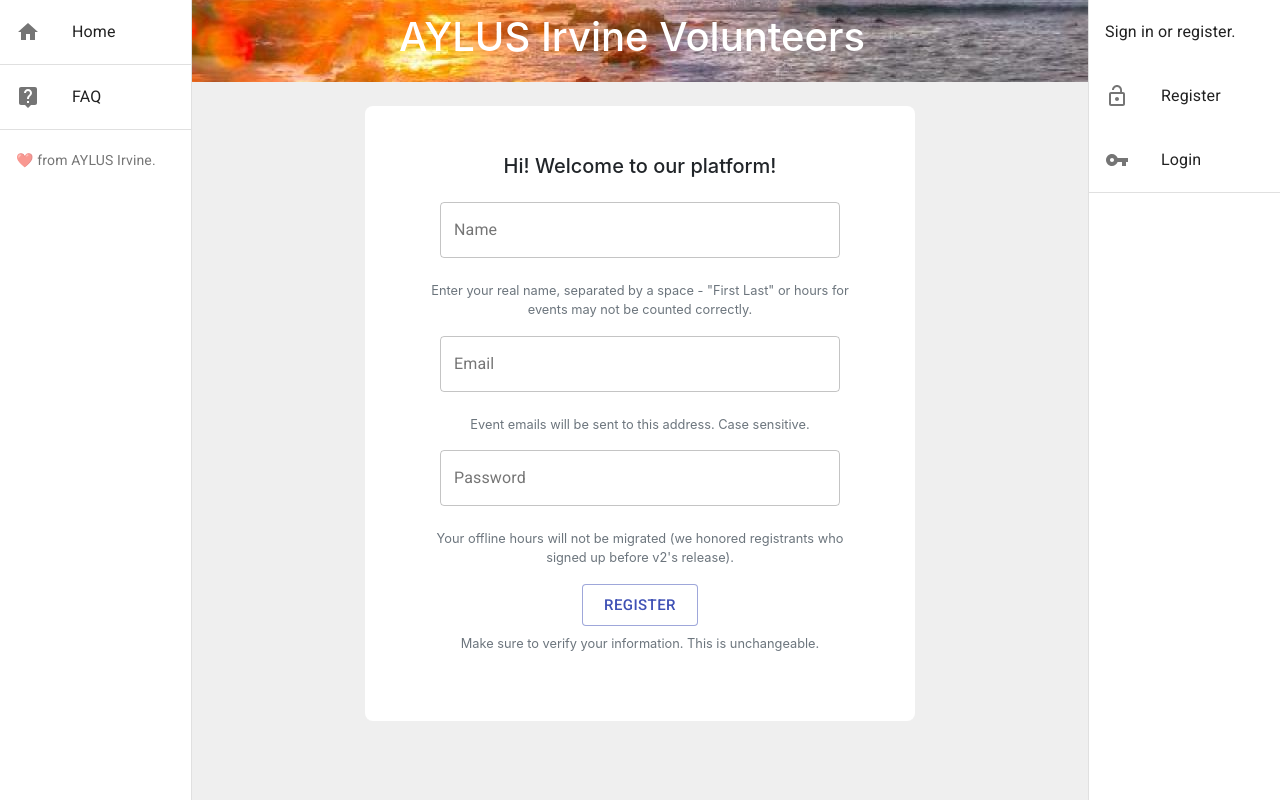
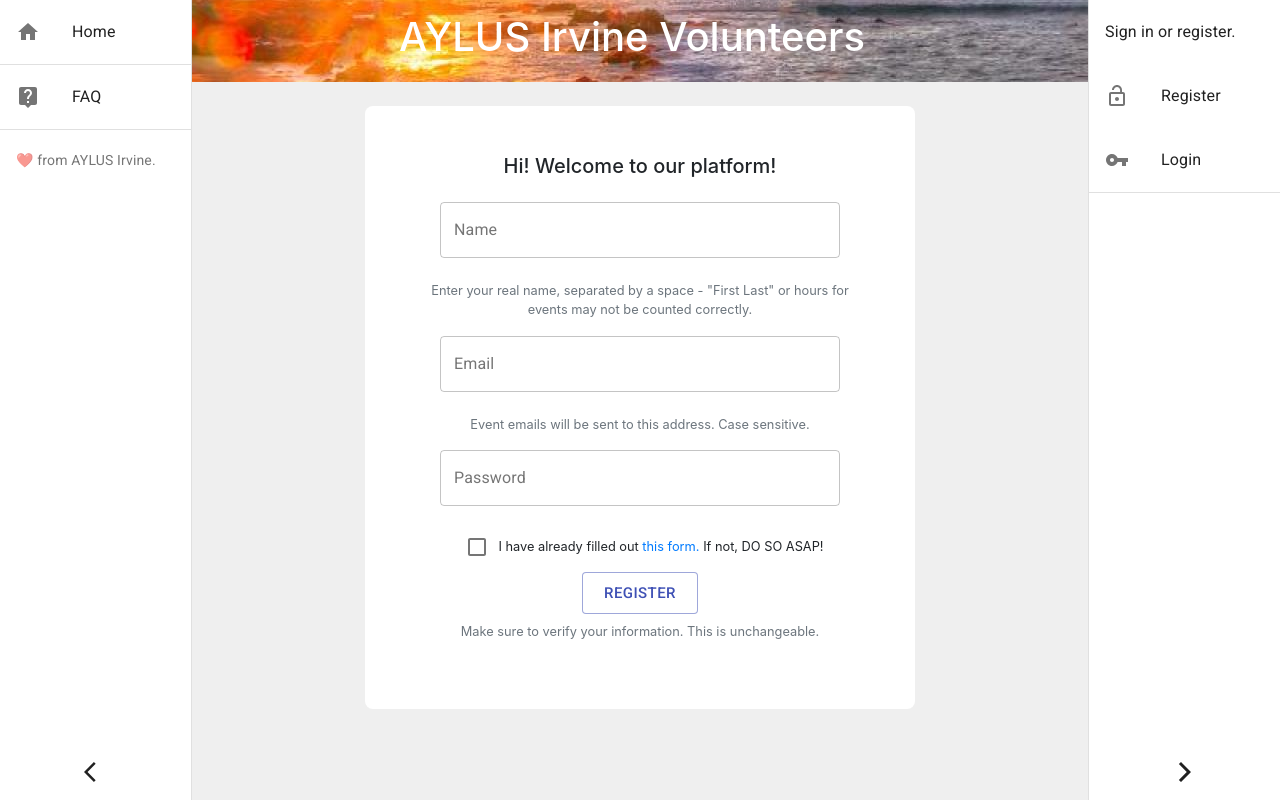
Before and after one commit to briansongdev/aylusirvine, a React (Create React App) app in the folder client/: page /register in a window 1280 px wide. Built offline with nearby package versions, Linux system fonts and the light colour scheme; no server answers.

Commit message:
changed layouts in preparation for flyer ads

```diff
--- a/client/package.json
+++ b/client/package.json
@@ -22,6 +22,7 @@
     "react-device-detect": "^1.13.1",
     "react-dom": "^16.13.1",
     "react-linkify": "^1.0.0-alpha",
+    "react-mailto": "^0.4.0",
     "react-materialize": "^3.9.2",
     "react-router-dom": "^5.2.0",
     "react-scripts": "3.4.3"
--- a/client/src/components/register-for-event.component.js
+++ b/client/src/components/register-for-event.component.js
@@ -58,8 +58,7 @@ class RegisterForEvent extends Component {
       axios.post("/api/log/post", logRequest);
       this.setState({ hasLoggedListen: "true" });
     }
-    alert("Success! Thank you for registering!");
-    window.location = "/";
+    alert("Success, thank you! You may now go back to the home page.");
   };
 
   componentDidMount() {
--- a/client/src/components/register.component.js
+++ b/client/src/components/register.component.js
@@ -1,20 +1,23 @@
 import React, { useState, useContext } from "react";
 import { Container, Form, Row } from "react-bootstrap";
-import { Button, TextField } from "@material-ui/core";
+import { Button, TextField, Checkbox } from "@material-ui/core";
 import { isMobile } from "react-device-detect";
 import UserContext from "../context/UserContext";
 import axios from "axios";
 import "../landing/App.css";
 
 export default function Register() {
-  const recaptcha = React.createRef();
   const [name, setName] = useState();
   let [email, setEmail] = useState();
+  let [isChecked, setChecked] = useState(false);
   let [identification, setID] = useState();
   const [isErr, setIsErr] = useState(false);
   const [errMessage, setErrMessage] = useState("");
   const { userData, setUserData } = useContext(UserContext);
   const submit = async (e) => {
+    if (!isChecked) {
+      alert("Please confirm you have previously filled out the Google Form.");
+    }
     e.preventDefault();
     setIsErr(false);
     if (!(!name || !identification || !email)) {
@@ -23,6 +26,7 @@ export default function Register() {
       const passed = await axios.post("/api/users/add", newUser).catch((e) => {
         setID("");
         setIsErr(true);
+        setChecked(false);
         if (e == "Error: Request failed with status code 400") {
           setErrMessage(
             "Account with same name or email already exists. Login?"
@@ -61,13 +65,27 @@ export default function Register() {
     } else {
       setID("");
       setIsErr(true);
+      setChecked(false);
       setErrMessage("Please fill out all fields.");
     }
+  };
+
+  const handleChange = (event) => {
+    setChecked(event.target.checked);
   };
 
   return (
     <Container style={{ width: "100%" }}>
       <br />
+      {isMobile ? (
+        <>
+          <Row className="justify-content-center">
+            <h6 style={{ color: "red" }}>Best in horizontal.</h6>
+          </Row>
+        </>
+      ) : (
+        <></>
+      )}
       <>
         {!userData.user ? (
           <>
@@ -132,13 +150,25 @@ export default function Register() {
                       value={identification}
                       onChange={(e) => setID(e.target.value)}
                     />
-                    <Form.Text className="text-muted">
-                      <br />
-                      Your offline hours will not be migrated (we honored
-                      registrants who signed up before v2's release).
+                  </Form.Group>
+                  <Row className="p-1 justify-content-center">
+                    <Checkbox
+                      color="primary"
+                      checked={isChecked}
+                      onChange={handleChange}
+                    />
+                    <Form.Text style={{ margin: "auto 0 auto 0" }}>
+                      I have already filled out{" "}
+                      <a
+                        href="https://forms.gle/oZgMUmX5fiitANvMA"
+                        target="_blank"
+                        rel="noopener noreferrer"
+                      >
+                        this form.
+                      </a>{" "}
+                      If not, DO SO ASAP!
                     </Form.Text>
-                  </Form.Group>
-
+                  </Row>
                   <Button
                     style={{ backgroundColor: "white" }}
                     size="large"
@@ -174,7 +204,7 @@ export default function Register() {
                         error={isErr}
                         helperText={errMessage}
                         style={{
-                          left: "-20px",
+                          left: "-30px",
                           width: "200px",
                           height: "56px",
                         }}
@@ -194,7 +224,7 @@ export default function Register() {
                       <Form.Control
                         as={TextField}
                         style={{
-                          left: "-20px",
+                          left: "-30px",
                           width: "200px",
                           height: "56px",
                         }}
@@ -215,7 +245,7 @@ export default function Register() {
                       <Form.Control
                         as={TextField}
                         style={{
-                          left: "-20px",
+                          left: "-30px",
                           width: "200px",
                           height: "56px",
                         }}
@@ -228,6 +258,24 @@ export default function Register() {
                         onChange={(e) => setID(e.target.value)}
                       />
                     </Form.Group>
+                    <Row className="p-1 justify-content-center">
+                      <Checkbox
+                        color="primary"
+                        checked={isChecked}
+                        onChange={handleChange}
+                      />
+                      <Form.Text style={{ margin: "auto 0 auto 0" }}>
+                        I have already filled out{" "}
+                        <a
+                          href="https://forms.gle/oZgMUmX5fiitANvMA"
+                          target="_blank"
+                          rel="noopener noreferrer"
+                        >
+                          this form.
+                        </a>{" "}
+                        If not, DO SO ASAP!
+                      </Form.Text>
+                    </Row>
                     <Button
                       style={{ backgroundColor: "white" }}
                       size="large"
--- a/client/src/landing/App.js
+++ b/client/src/landing/App.js
@@ -1,6 +1,7 @@
 import React, { useState, useEffect, useContext } from "react";
-import { Container } from "react-bootstrap";
+import { Container, Row } from "react-bootstrap";
 import { BrowserRouter as Router, Route, Switch } from "react-router-dom";
+import { isMobile } from "react-device-detect";
 import Axios from "axios";
 
 import Navigation from "./Navigation";
--- a/client/src/landing/Navigation.js
+++ b/client/src/landing/Navigation.js
@@ -1,5 +1,5 @@
-import React, { useContext } from "react";
-import { Container, Navbar, Nav } from "react-bootstrap";
+import React, { useContext, useState, useEffect } from "react";
+import { Container, Navbar } from "react-bootstrap";
 import { BrowserRouter as Router, Route, Link, Switch } from "react-router-dom";
 import {
   List,
@@ -18,6 +18,8 @@ import LanguageIcon from "@material-ui/icons/Language";
 import VpnKeyIcon from "@material-ui/icons/VpnKey";
 import ExitToAppIcon from "@material-ui/icons/ExitToApp";
 import LockOpenIcon from "@material-ui/icons/LockOpen";
+import ArrowBackIosIcon from "@material-ui/icons/ArrowBackIos";
+import ArrowForwardIosIcon from "@material-ui/icons/ArrowForwardIos";
 
 import axios from "axios";
 import { isMobile } from "react-device-detect";
@@ -35,10 +37,58 @@ const useStyles = makeStyles((theme) => ({
     },
     color: theme.palette.text.primary,
   },
+  bottomPush: {
+    position: "fixed",
+    bottom: 0,
+    width: "15vw",
+  },
 }));
 
 export default function Navigation() {
   const { userData, setUserData } = useContext(UserContext);
+  const [it, setIt] = useState(false);
+  const [leftWidth, changeWidth] = useState("80px");
+  const [rightWidth, changeWidth1] = useState("80px");
+
+  useEffect(() => {
+    if (!it) {
+      if (!isMobile) {
+        changeWidth("15vw");
+        changeWidth1("15vw");
+      }
+      setIt(true);
+    }
+  });
+  const handleClickLeft = () => {
+    if (leftWidth == "15vw") {
+      changeWidth("80px");
+    } else {
+      changeWidth("15vw");
+    }
+  };
+
+  const handleClickRight = () => {
+    if (rightWidth == "15vw") {
+      changeWidth1("80px");
+    } else {
+      changeWidth1("15vw");
+    }
+  };
+
+  const checkWidth = () => {
+    if (leftWidth == "15vw") {
+      return true;
+    } else {
+      return false;
+    }
+  };
+  const checkWidth1 = () => {
+    if (rightWidth == "15vw") {
+      return true;
+    } else {
+      return false;
+    }
+  };
 
   const logout = async () => {
     setUserData({
@@ -69,7 +119,7 @@ export default function Navigation() {
   return (
     <Container>
       <Drawer
-        style={{ width: "15vw" }}
+        style={{ width: leftWidth }}
         variant="persistent"
         anchor="left"
         open={true}
@@ -85,7 +135,8 @@ export default function Navigation() {
               <ListItemIcon>
                 <HomeIcon />
               </ListItemIcon>
-              {!isMobile ? (
+
+              {checkWidth() ? (
                 <>
                   <ListItemText primary="Home" />
                 </>
@@ -106,7 +157,7 @@ export default function Navigation() {
               <ListItemIcon>
                 <LiveHelpIcon />
               </ListItemIcon>
-              {!isMobile ? (
+              {checkWidth() ? (
                 <>
                   <ListItemText primary="FAQ" />
                 </>
@@ -118,14 +169,34 @@ export default function Navigation() {
         </List>
         <Divider />
         <List>
-          <ListItem>
-            <ListItemText secondary={"❤️ from AYLUS Irvine."} />
+          {checkWidth() ? (
+            <ListItem>
+              <ListItemText secondary={"❤️ from AYLUS Irvine."} />
+            </ListItem>
+          ) : (
+            <></>
+          )}
+        </List>
+        <List className={classes.bottomPush}>
+          <ListItem
+            style={{ width: leftWidth }}
+            button
+            className="justify-content-center"
+            onClick={handleClickLeft}
+          >
+            {!isMobile ? (
+              <>
+                {checkWidth() ? <ArrowBackIosIcon /> : <ArrowForwardIosIcon />}
+              </>
+            ) : (
+              <></>
+            )}
           </ListItem>
         </List>
       </Drawer>
 
       <Drawer
-        style={{ width: "15vw" }}
+        style={{ width: rightWidth }}
         variant="persistent"
         anchor="right"
         open={true}
@@ -135,7 +206,7 @@ export default function Navigation() {
           <>
             <List>
               <ListItem>
-                {!isMobile ? (
+                {checkWidth1() ? (
                   <>
                     <ListItemText
                       style={{ cursor: "default" }}
@@ -146,7 +217,7 @@ export default function Navigation() {
                   <>
                     <ListItemText
                       style={{ cursor: "default" }}
-                      primary={"Hi " + userData.user.name + "!"}
+                      primary={"Hello!"}
                     />
                   </>
                 )}
@@ -163,7 +234,7 @@ export default function Navigation() {
                   <ListItemIcon>
                     <AccessAlarmIcon />
                   </ListItemIcon>
-                  {!isMobile ? (
+                  {checkWidth1() ? (
                     <>
                       <ListItemText primary="Your hours" />
                     </>
@@ -183,7 +254,7 @@ export default function Navigation() {
                   <ListItemIcon>
                     <ExitToAppIcon />
                   </ListItemIcon>
-                  {!isMobile ? (
+                  {checkWidth1() ? (
                     <>
                       <ListItemText primary="Log out" />
                     </>
@@ -198,16 +269,13 @@ export default function Navigation() {
           <>
             <List>
               <ListItem>
-                {!isMobile ? (
+                {checkWidth1() ? (
                   <>
                     <ListItemText primary={"Sign in or register."} />
                   </>
                 ) : (
                   <>
-                    <ListItemText
-                      style={{ cursor: "default" }}
-                      primary={"Hi!"}
-                    />
+                    <ListItemText primary={"Hi!"} />
                   </>
                 )}
               </ListItem>
@@ -222,7 +290,7 @@ export default function Navigation() {
                   <ListItemIcon>
                     <LockOpenIcon />
                   </ListItemIcon>
-                  {!isMobile ? (
+                  {checkWidth1() ? (
                     <>
                       <ListItemText primary="Register" />
                     </>
@@ -242,7 +310,7 @@ export default function Navigation() {
                   <ListItemIcon>
                     <VpnKeyIcon />
                   </ListItemIcon>
-                  {!isMobile ? (
+                  {checkWidth1() ? (
                     <>
                       <ListItemText primary="Login" />
                     </>
@@ -282,6 +350,22 @@ export default function Navigation() {
         ) : (
           <></>
         )}
+        <List className={classes.bottomPush}>
+          <ListItem
+            style={{ width: rightWidth }}
+            button
+            className="justify-content-center"
+            onClick={handleClickRight}
+          >
+            {!isMobile ? (
+              <>
+                {checkWidth1() ? <ArrowForwardIosIcon /> : <ArrowBackIosIcon />}
+              </>
+            ) : (
+              <></>
+            )}
+          </ListItem>
+        </List>
       </Drawer>
       <Navbar
         expand="lg"
```
Also changed, not shown: client/src/components/events-list.component.js (+19 -10 lines), client/src/components/login.component.js (+11 -2 lines), client/src/landing/faq.js (+31 -7 lines), 1 other file (tests, documents, lock files or other folders).
